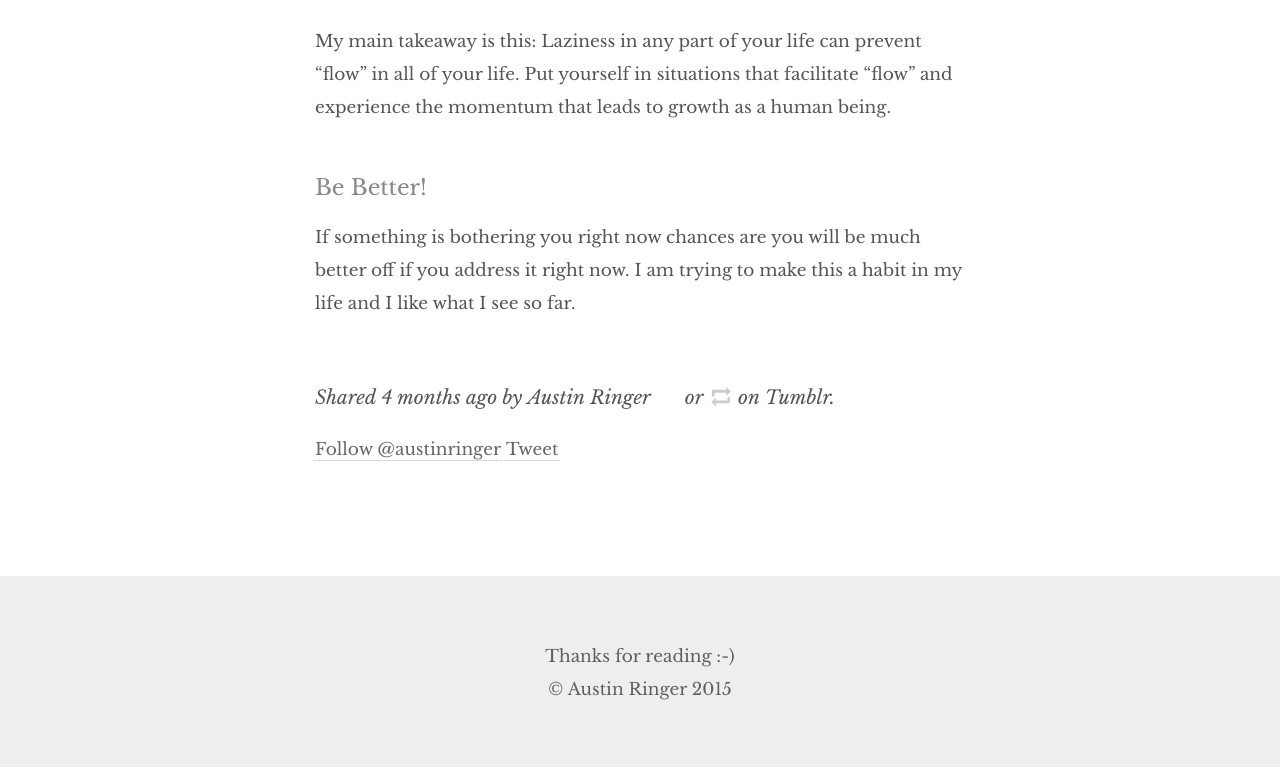
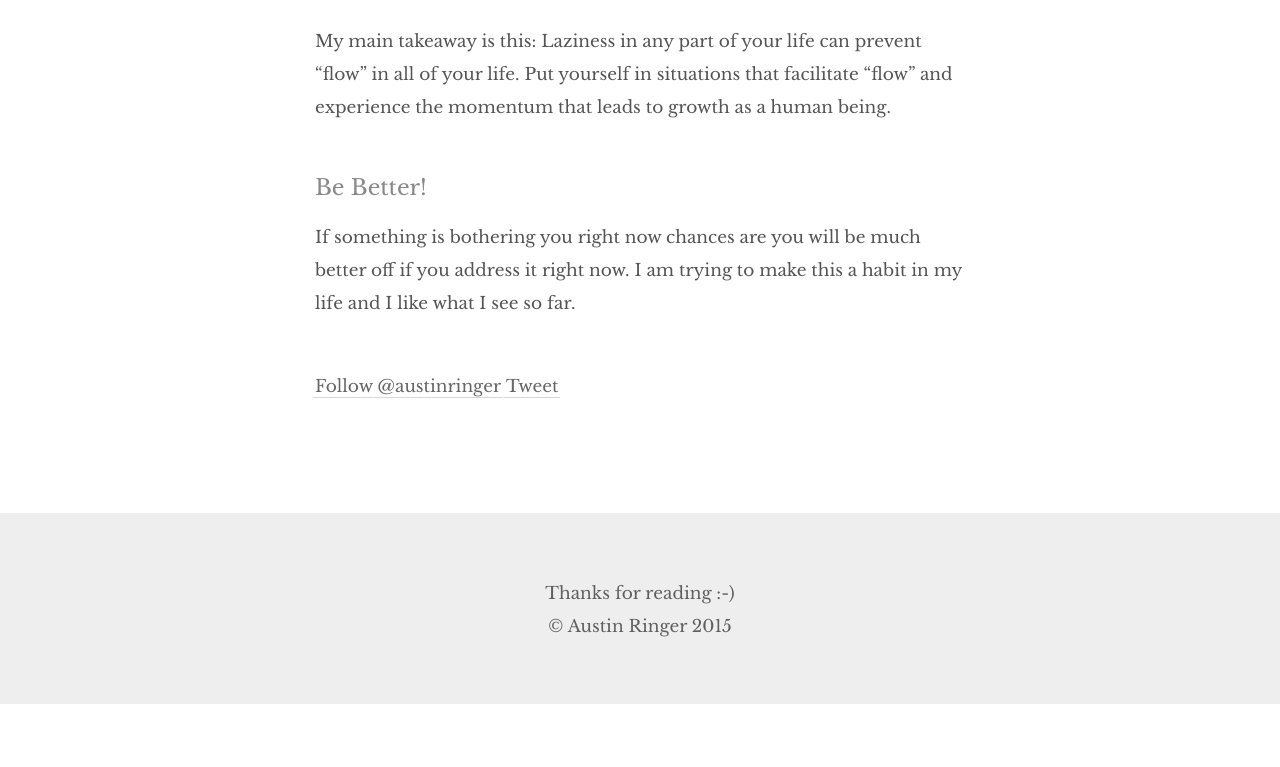
Before and after one commit to austinringer/austinringer.github.io, a plain HTML site: page posts/6-17-15_if_something_bothers_you.html in a window 1280 px wide. Shown: the part 1512-2279 px from the top of the page. After the commit the page ends 2216 px from the top, so only its background shows below. Drawn offline with nearby package versions, Linux system fonts and the light colour scheme; grey boxes are pictures that could not be loaded; a script that the page names is missing.

Commit message:
sumo + delete shared calculator

```diff
--- a/posts/6-17-15_if_something_bothers_you.html
+++ b/posts/6-17-15_if_something_bothers_you.html
@@ -983,7 +983,7 @@ Next week, I will be attending my first hackathon at my university. Sponsored by
 
 
 
-    <div class="meta">Shared&nbsp;4 months ago&nbsp;by&nbsp;Austin&nbsp;Ringer <div class="like_button" data-post-id="111025479743" id="like_button_111025479743"><iframe id="like_iframe_111025479743" src="http://assets.tumblr.com/assets/html/like_iframe.html?_v=1af0c0fbf0ad9b4dc38445698d099106#name=grahamthinks&amp;post_id=111025479743&amp;rk=sgfX0ElH" scrolling="no" width="20" height="20" frameborder="0" class="like_toggle" allowtransparency="true"></iframe></div>&nbsp;or&nbsp;<a href="https://www.tumblr.com/reblog/111025479743/sgfX0ElH" class="reblog_button" style="display: block;width:20px;height:20px;"><svg width="100%" height="100%" viewBox="0 0 21 21" xmlns="http://www.w3.org/2000/svg" xmlns:xlink="http://www.w3.org/1999/xlink" fill="#ccc"><path d="M5.01092527,5.99908429 L16.0088498,5.99908429 L16.136,9.508 L20.836,4.752 L16.136,0.083 L16.1360004,3.01110845 L2.09985349,3.01110845 C1.50585349,3.01110845 0.979248041,3.44726568 0.979248041,4.45007306 L0.979248041,10.9999998 L3.98376463,8.30993634 L3.98376463,6.89801007 C3.98376463,6.20867902 4.71892527,5.99908429 5.01092527,5.99908429 Z"></path><path d="M17.1420002,13.2800293 C17.1420002,13.5720293 17.022957,14.0490723 16.730957,14.0490723 L4.92919922,14.0490723 L4.92919922,11 L0.5,15.806 L4.92919922,20.5103758 L5.00469971,16.9990234 L18.9700928,16.9990234 C19.5640928,16.9990234 19.9453125,16.4010001 19.9453125,15.8060001 L19.9453125,9.5324707 L17.142,12.203"></path></svg></a>&nbsp;on&nbsp;Tumblr.</div>
+    <div class="meta"></div>
 
     <p class="social">
         <a href="https://twitter.com/austinringer" class="twitter-follow-button" data-show-count="false" data-size="large">Follow @austinringer</a>
```
